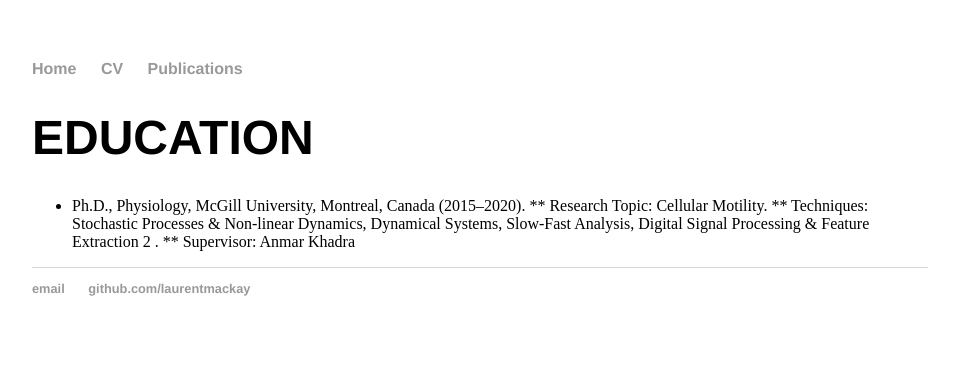
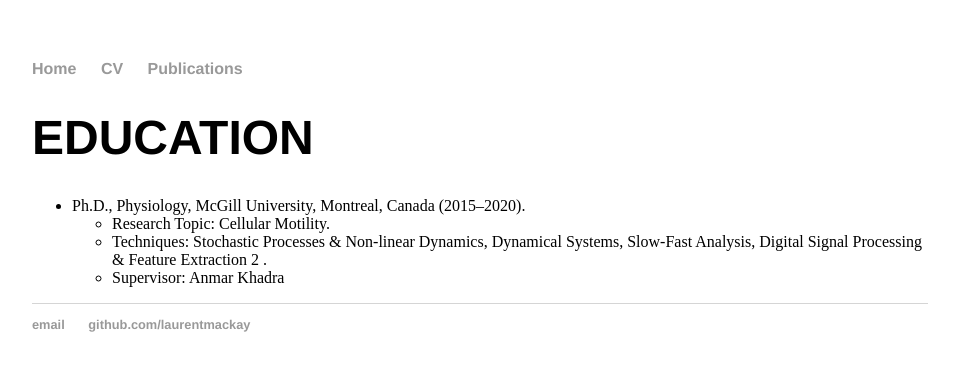
Before and after one commit to laurentmackay/laurentmackay.github.io, a Jekyll site: the page built from cv/index.md, in a window 1280 px wide. Shown: the top 371 px of the page, without its empty margins (160-1119 px from the left). Built offline with Jekyll 4.4.1, drawn with Linux system fonts in a browser that asks for light colours.

```diff
--- a/cv/index.md
+++ b/cv/index.md
@@ -5,6 +5,6 @@ title: Laurent MacKay CV
 # EDUCATION
 
 * Ph.D., Physiology, McGill University, Montreal, Canada (2015–2020).
- ** Research Topic: Cellular Motility.
- ** Techniques: Stochastic Processes & Non-linear Dynamics, Dynamical Systems, Slow-Fast Analysis, Digital Signal Processing & Feature Extraction 2 .
- ** Supervisor: Anmar Khadra
+    * Research Topic: Cellular Motility.
+    * Techniques: Stochastic Processes & Non-linear Dynamics, Dynamical Systems, Slow-Fast Analysis, Digital Signal Processing & Feature Extraction 2 .
+    * Supervisor: Anmar Khadra
```
